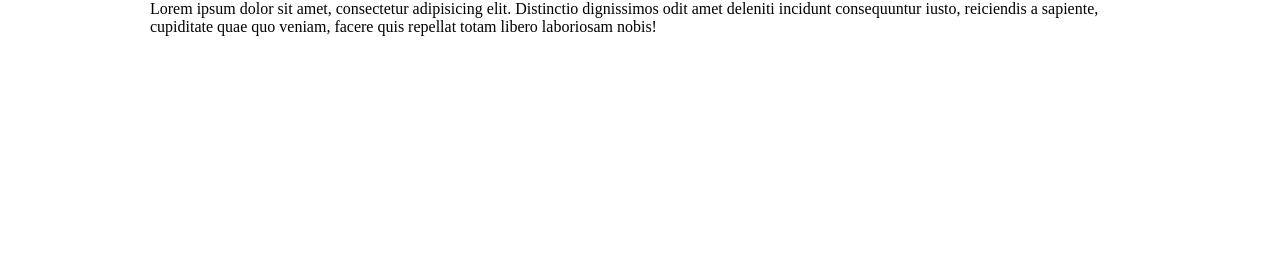
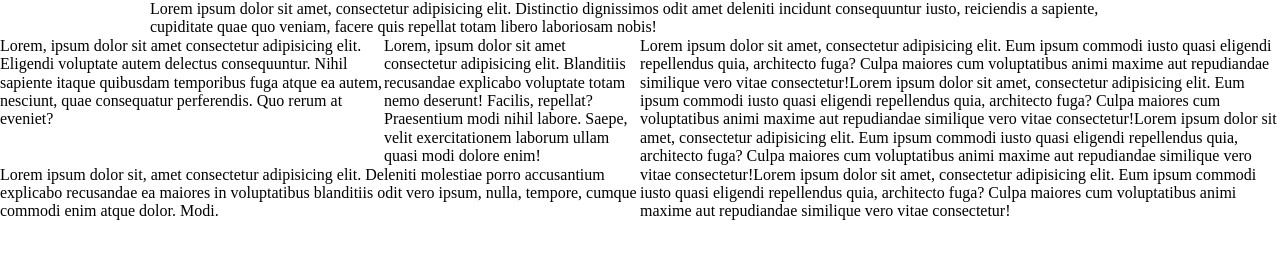
Before and after one commit to yurich30/One-Vision-Test, a plain HTML site: page index.html in a window 1280 px wide. Drawn offline with Linux system fonts and the light colour scheme.

Commit message:
add main

```diff
--- a/index.html
+++ b/index.html
@@ -12,5 +12,15 @@
     <header class="header">
         Lorem ipsum dolor sit amet, consectetur adipisicing elit. Distinctio dignissimos odit amet deleniti incidunt consequuntur iusto, reiciendis a sapiente, cupiditate quae quo veniam, facere quis repellat totam libero laboriosam nobis!
     </header>
+    <main class="main">
+        <div class="w50">
+            <div class="row">
+                <div class="w60">Lorem, ipsum dolor sit amet consectetur adipisicing elit. Eligendi voluptate autem delectus consequuntur. Nihil sapiente itaque quibusdam temporibus fuga atque ea autem, nesciunt, quae consequatur perferendis. Quo rerum at eveniet?</div>
+                <div class="w40">Lorem, ipsum dolor sit amet consectetur adipisicing elit. Blanditiis recusandae explicabo voluptate totam nemo deserunt! Facilis, repellat? Praesentium modi nihil labore. Saepe, velit exercitationem laborum ullam quasi modi dolore enim!</div>
+            </div>
+            <div>Lorem ipsum dolor sit, amet consectetur adipisicing elit. Deleniti molestiae porro accusantium explicabo recusandae ea maiores in voluptatibus blanditiis odit vero ipsum, nulla, tempore, cumque commodi enim atque dolor. Modi.</div>
+        </div>
+        <div class="w50">Lorem ipsum dolor sit amet, consectetur adipisicing elit. Eum ipsum commodi iusto quasi eligendi repellendus quia, architecto fuga? Culpa maiores cum voluptatibus animi maxime aut repudiandae similique vero vitae consectetur!Lorem ipsum dolor sit amet, consectetur adipisicing elit. Eum ipsum commodi iusto quasi eligendi repellendus quia, architecto fuga? Culpa maiores cum voluptatibus animi maxime aut repudiandae similique vero vitae consectetur!Lorem ipsum dolor sit amet, consectetur adipisicing elit. Eum ipsum commodi iusto quasi eligendi repellendus quia, architecto fuga? Culpa maiores cum voluptatibus animi maxime aut repudiandae similique vero vitae consectetur!Lorem ipsum dolor sit amet, consectetur adipisicing elit. Eum ipsum commodi iusto quasi eligendi repellendus quia, architecto fuga? Culpa maiores cum voluptatibus animi maxime aut repudiandae similique vero vitae consectetur!</div>
+    </main>
 </body>
 </html>
--- a/media.css
+++ b/media.css
@@ -1,4 +1,4 @@
-@media(max-width: 1024px){
+@media(max-width: 1023px){
     .header{
         margin: 0;
     }
--- a/style.css
+++ b/style.css
@@ -4,3 +4,19 @@
 .header {
     margin: auto 150px;
 }
+.main{
+    display: flex;
+    justify-content: right;
+}
+.row{
+    display: flex;
+}
+.w50{
+    width: 50%;
+}
+.w60{
+    width: 60%;
+}
+.w40{
+    width: 40%;
+}
```
